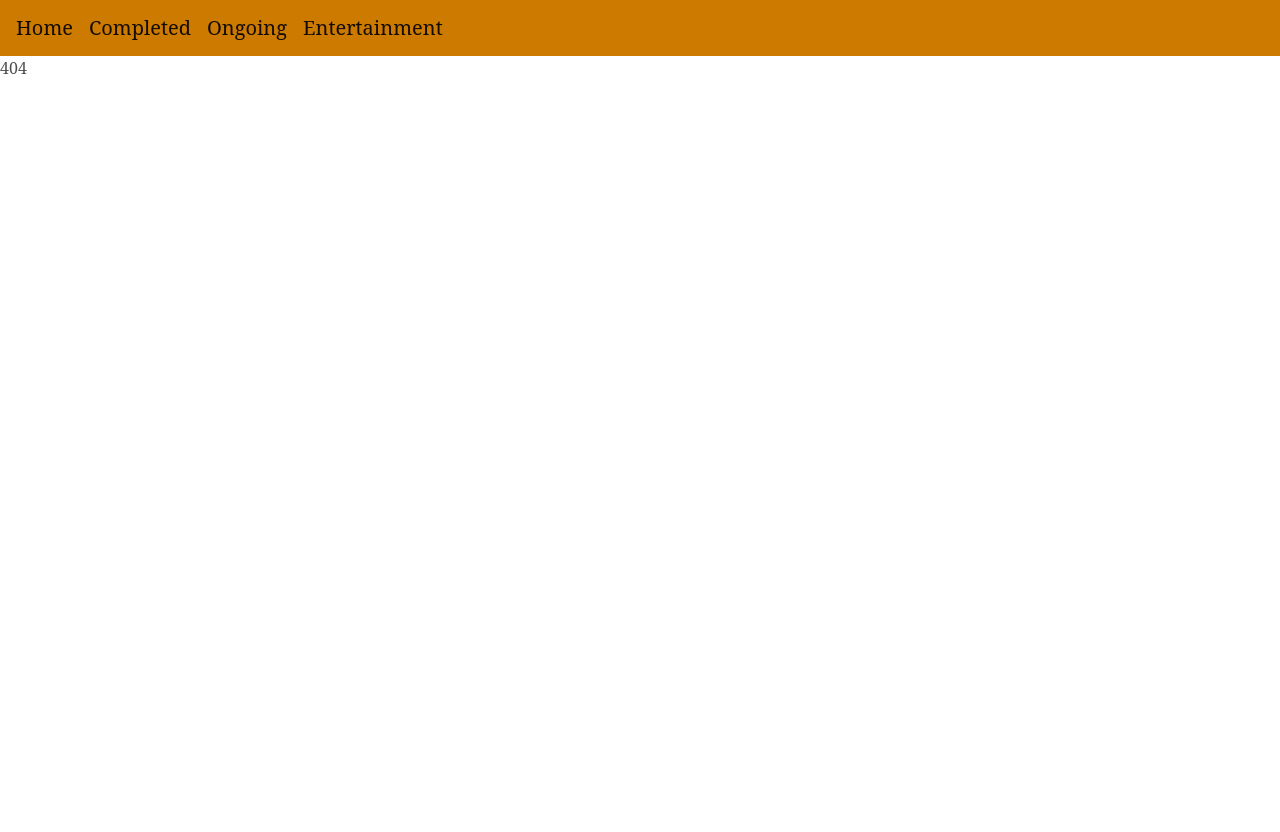
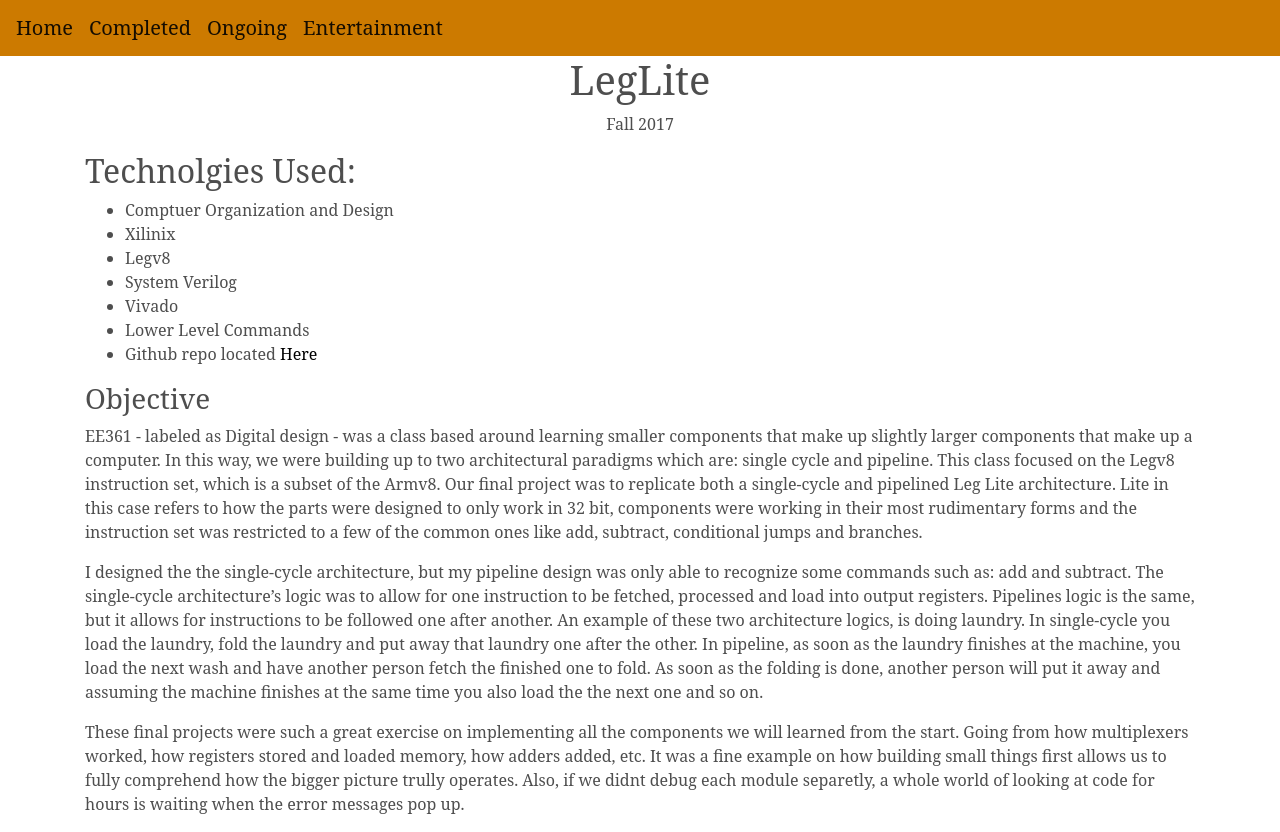
Before and after one commit to aljereno/portfolio-github, a React (Create React App) app: page /leglite in a window 1280 px wide. Before the commit this address had no page. Before the commit the page ends 800 px from the top, so only its background shows below. Built offline with nearby package versions, Linux system fonts and the light colour scheme.

Commit message:
added in the basic ideas

```diff
--- a/src/App.js
+++ b/src/App.js
@@ -13,7 +13,9 @@ import Quarantine from './singlescreens/Quarantine';
 import Entertainment from './screens/Entertainment';
 import Weatherbox from './singlescreens/Weatherbox';
 import TestingScreen from './screens/TestingScreen';
-
+import LegLite from './singlescreens/LegLite';
+import BeyondLibrary from './singlescreens/BeyondLibrary';
+import ImgProcessing from './singlescreens/ImgProcessing';
 function App() {
   return (
     <BrowserRouter>
@@ -30,6 +32,9 @@ function App() {
         <Route path='/weatherbox' exact component={Weatherbox}/>
         <Route path='/projectInfo' exact component={ProjectInfo}/>
         <Route path='/testing' exact component={TestingScreen}/>
+        <Route path='/leglite' exact component={LegLite}/>
+        <Route path='/beyond' exact component={BeyondLibrary}/>
+        <Route path='/imgProcessing' exact component={ImgProcessing}/>
         <Route path='/' render={() => <div>404</div>}/>
       </Switch>
     </BrowserRouter>
--- a/src/singlescreens/LegLite.js
+++ b/src/singlescreens/LegLite.js
@@ -0,0 +1,42 @@
+import React from 'react';
+import { Container } from 'react-bootstrap';
+
+const LegLite = () => {
+    return (
+        <Container>
+            <h1 style={{textAlign: 'center'}}>LegLite</h1>
+            <p style={{textAlign: 'center'}}>Fall 2017</p>
+            <h2>Technolgies Used: </h2>
+            <ul>
+                <li>Comptuer Organization and Design</li>
+                <li>Xilinix</li>
+                <li>Legv8</li>
+                <li>System Verilog</li>
+                <li>Vivado</li>
+                <li>Lower Level Commands</li>
+                <li>Github repo located <a href="https://github.com/aljereno/LegLite">Here</a></li>
+            </ul>
+            <h3>Objective</h3>
+            <p>EE361 - labeled as Digital design - was a class based around learning smaller components that make up slightly larger
+                components that make up a computer. In this way, we were building up to two architectural paradigms which are: single cycle and pipeline.
+                This class focused on the Legv8 instruction set, which is a subset of the Armv8. Our final project was to replicate both a
+                single-cycle and pipelined Leg Lite architecture. Lite in this case refers to how the parts were designed to only work in 32 bit,
+                components were working in their most rudimentary forms and the instruction set was restricted to a few of the common ones like add, subtract, conditional jumps and branches.
+            </p>
+            <p>I designed the the single-cycle architecture, but my pipeline design was only able to recognize some commands such as: add and subtract.
+                The single-cycle architecture’s logic was to allow for one instruction to be fetched, processed and load into output registers. Pipelines logic is the same,
+                but it allows for instructions to be followed one after another. An example of these two architecture logics, is doing laundry.
+                In single-cycle you load the laundry, fold the laundry and put away that laundry one after the other. In pipeline, as soon as the
+                laundry finishes at the machine, you load the next wash and have another person fetch the finished one to fold. As soon as the folding
+                is done, another person will put it away and assuming the machine finishes at the same time you also load the the next one and so on.
+            </p>
+            <p>These final projects were such a great exercise on implementing all the components we will learned from the start. Going from how
+                multiplexers worked, how registers stored and loaded memory, how adders added, etc. It was a fine example on how building small
+                things first allows us to fully comprehend how the bigger picture trully operates. Also, if we didnt debug each module separetly,
+                a whole world of looking at code for hours is waiting when the error messages pop up.
+            </p>
+        </Container>
+    )
+}
+
+export default LegLite;
```
